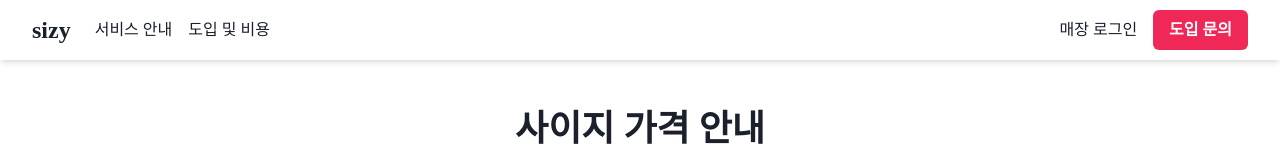
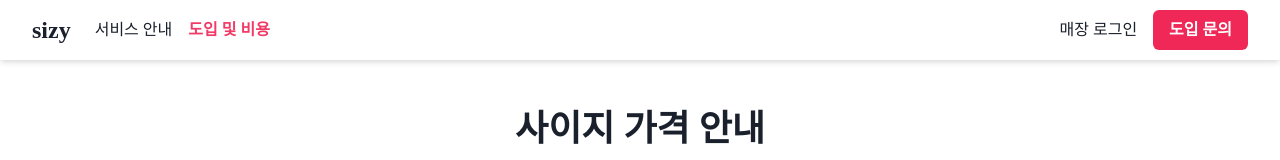
Before and after one commit to ShinHyunJong/sizy-next, a Next.js app: page /pricing in a window 1280 px wide. Shown: the top 160 px of the page. Built offline with nearby package versions, Linux system fonts and the light colour scheme; a web font is replaced by a local one.

Commit message:
도입 비용 업데이트

```diff
--- a/src/components/Header.tsx
+++ b/src/components/Header.tsx
@@ -29,19 +29,24 @@ function Header() {
           </Flex>
         </Link>
         <Link href="/pricing">
-          <Flex fontSize={['sm', 'md']} as="li">
+          <Flex
+            fontWeight="bold"
+            color="point.400"
+            fontSize={['sm', 'md']}
+            as="li"
+          >
             도입 및 비용
           </Flex>
         </Link>
       </Flex>
       <Flex gap={4} alignItems="center">
         <Link href="https://store.sizy.co.kr" target="_blank">
-          <Flex display={['none', 'flex']} fontSize={['sm', 'md']}>
-            매장 로그인
-          </Flex>
+          <Flex fontSize={['sm', 'md']}>매장 로그인</Flex>
         </Link>
         <Link href="/contact">
-          <Button colorScheme="point">도입 문의</Button>
+          <Button display={['none', 'block']} colorScheme="point">
+            도입 문의
+          </Button>
         </Link>
       </Flex>
     </Flex>
```
